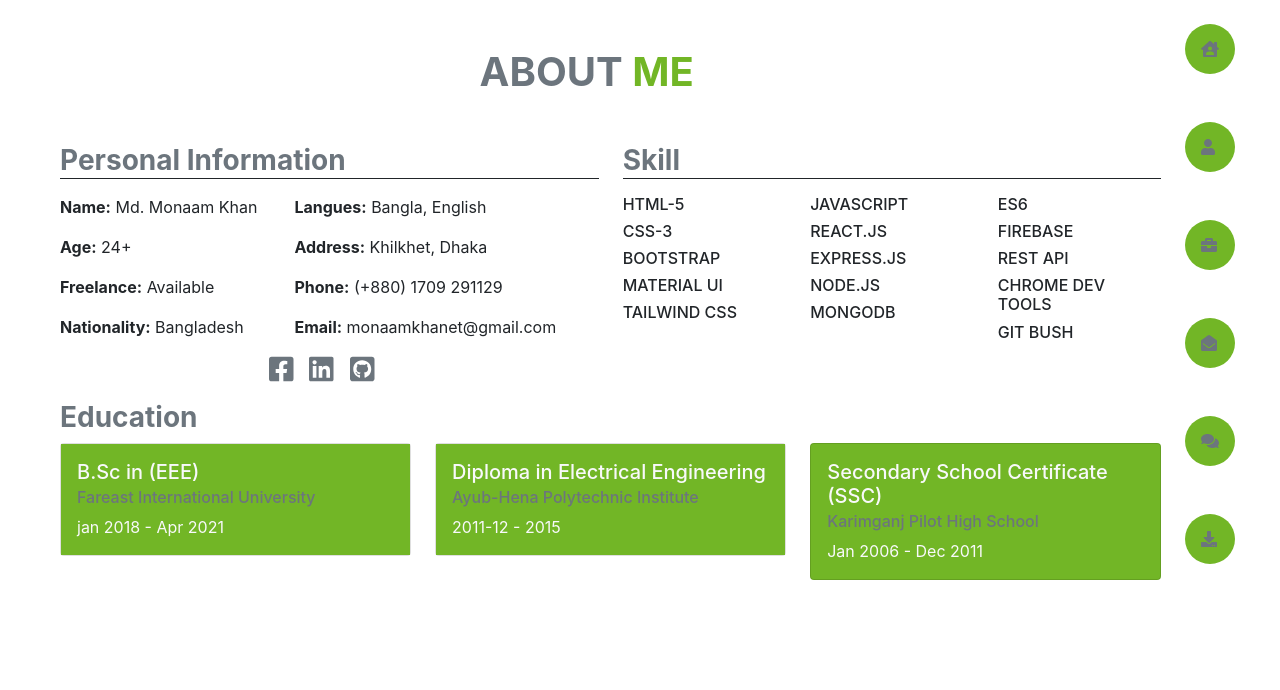
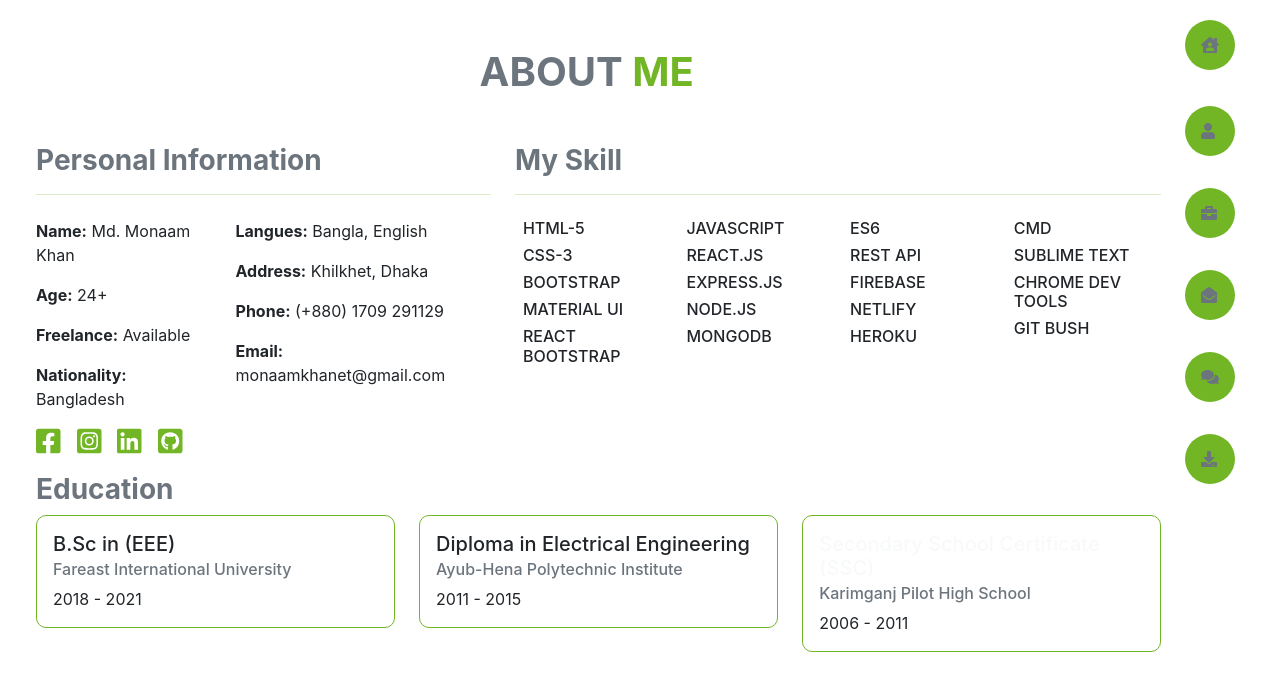
Before and after one commit to monayemkhan/my-portfolio, a React (Create React App) app: page /about in a window 1280 px wide. Shown: the top 690 px of the page. Built offline with nearby package versions, Linux system fonts and the light colour scheme.

Commit message:
five commit

```diff
--- a/public/index.html
+++ b/public/index.html
@@ -27,7 +27,7 @@
       work correctly both with client-side routing and a non-root public URL.
       Learn how to configure a non-root public URL by running `npm run build`.
     -->
-  <title>React App</title>
+  <title>Monaam-Khan-Portfolio</title>
 </head>
 
 <body>
--- a/src/App.css
+++ b/src/App.css
@@ -27,14 +27,14 @@
 }
 .home-img img {
   width: 100%;
-    height: calc(90vh - 80px);
-
+  height: calc(100vh - 80px);
 }
 .home-img {
     position: relative;
     border-radius: 25px;
-    height: 20px;
-    box-shadow: 1em;
+}
+.home-text {
+  position: relative;
 }
 /* resume download button styles */
 .resume-btn {
@@ -60,16 +60,19 @@
 /* contact form button styles*/
 .contact-btn-color {
   background-color: #72b626;
-    color: black;
+  color: white;
 }
 .contact-btn-color:hover {
   background-color: white;
   border-color: #72b626;
   color: #72b626;
 }
+.address-icon{
+  color: #72b626;
+}
 
 /* sidebar menu styles */
-.side{
+.side {
   width: 50px;
   height: 50px;
   list-style: none;
@@ -111,7 +114,18 @@ width: 50px;
 
 /* education bg styles */
 .edu-bg-color {
-  background-color: #72b626;
+  /* background-color: #72b626; */
+  border: 1px solid #72b626;
+  border-radius: 10px;
+}
+.card .rounded-3 {
+  border: 1px solid #72b626;
+}
+.about-icon {
+  color: #72b626;
+}
+.border-color {
+  color: #72b626;
 }
 
 @media (prefers-reduced-motion: no-preference) {
@@ -119,6 +133,7 @@ width: 50px;
     animation: App-logo-spin infinite 20s linear;
   }
 }
+
 
 .App-header {
   background-color: #282c34;
--- a/src/Component/Pages/About/About.js
+++ b/src/Component/Pages/About/About.js
@@ -2,7 +2,7 @@ import React from 'react';
 import { FontAwesomeIcon } from '@fortawesome/react-fontawesome';
 import { Col, Container, Row } from 'react-bootstrap';
 import Sidebar from '../../Shared/Sidebar/Sidebar';
-import { faFacebookSquare, faGithubSquare, faLinkedin } from '@fortawesome/free-brands-svg-icons';
+import { faFacebookSquare, faGithubSquare, faInstagramSquare, faLinkedin } from '@fortawesome/free-brands-svg-icons';
 
 const About = () => {
     return (
@@ -10,21 +10,22 @@ const About = () => {
         <Container fluid>
             <Row>
                 <Col md={11}>
-                    <Row className="">
+                    <Row>
                         <Col>
                             <h1 className="text-uppercase text-secondary fw-bold text-center my-5">About <span className="text-color">Me</span></h1>
                         </Col>
                     </Row>
                     {/* personal info */}
-                    <Row className="personal-info ps-5">
-                        <Col md={6} className="">
+                    <Row className="personal-info ps-4">
+                        <Col md={5} className="">
                             <Row>
                                 <Col>
-                                    <h3 className="fw-bold text-secondary border-bottom border-dark">Personal Information</h3>
+                                    <h3 className="fw-bold text-secondary">Personal Information</h3>
+                                    <hr className="border-color" />
                                 </Col>
                             </Row>
                             <Row className="mt-2">
-                                <Col md="5">
+                                <Col md={5}>
                                     <p> <strong>Name:</strong>  Md. Monaam Khan</p>
                                     <p> <strong>Age:</strong> 24+</p>
                                     <p> <strong>Freelance:</strong> Available</p>
@@ -39,35 +40,45 @@ const About = () => {
                             </Row>
                             <Row>
                                 <Col>
-                                    <div className="text-center">
-                                        <FontAwesomeIcon className="text-secondary fs-3 me-3" icon={faFacebookSquare} />
-                                        <FontAwesomeIcon className="text-secondary fs-3 me-3" icon={faLinkedin} />
-                                        <FontAwesomeIcon className="text-secondary fs-3 me-3" icon={faGithubSquare} />
+                                    <div className="">
+                                        <a href="#">
+                                            <FontAwesomeIcon className="about-icon fs-3 me-3" icon={faFacebookSquare} />
+                                            <FontAwesomeIcon className="about-icon fs-3 me-3" icon={faInstagramSquare} />
+                                            <FontAwesomeIcon className="about-icon fs-3 me-3" icon={faLinkedin} />
+                                            <FontAwesomeIcon className="about-icon fs-3 me-3" icon={faGithubSquare} />
+                                        </a>
                                     </div>
                                 </Col>
                             </Row>
                         </Col>
-                        <Col md={6}>
-                            <h3 className="fw-bold text-secondary border-bottom border-dark">Skill</h3>
-                            <Row className="mt-3">
-                                <Col>
+                        <Col md={7}>
+                            <h3 className="fw-bold text-secondary">My Skill</h3>
+                            <hr className="border-color" />
+                            <Row className="mt-2 p-2">
+                                <Col md={3}>
                                     <h6>HTML-5</h6>
                                     <h6>CSS-3</h6>
                                     <h6>BOOTSTRAP</h6>
                                     <h6>MATERIAL UI</h6>
-                                    <h6>TAILWIND CSS</h6>
+                                    <h6>REACT BOOTSTRAP</h6>
                                 </Col>
-                                <Col>
+                                <Col md={3}>
                                     <h6>JAVASCRIPT</h6>
                                     <h6>REACT.JS</h6>
                                     <h6>EXPRESS.JS</h6>
                                     <h6>NODE.JS</h6>
                                     <h6>MONGODB</h6>
                                 </Col>
-                                <Col>
+                                <Col md={3}>
                                     <h6>ES6</h6>
+                                    <h6>REST API</h6>
                                     <h6>FIREBASE</h6>
-                                    <h6>REST API</h6>
+                                    <h6>NETLIFY</h6>
+                                    <h6>HEROKU</h6>
+                                </Col>
+                                <Col md={3}>
+                                    <h6>CMD</h6>
+                                    <h6>SUBLIME TEXT</h6>
                                     <h6>CHROME DEV TOOLS</h6>
                                     <h6>GIT BUSH</h6>
                                 </Col>
@@ -75,32 +86,32 @@ const About = () => {
                         </Col>
                     </Row>
                     {/* my skill  */}
-                    <Row className="ps-5">
+                    <Row className="ps-4">
                         <h3 className="fw-bold text-secondary mt-3">Education</h3>
-                        <Col className="">
-                            <div className="card">
-                                <div class="card-body edu-bg-color">
-                                    <h5 className="card-title text-light">B.Sc in (EEE)</h5>
+                        <Col md={4}>
+                            <div className="card edu-bg-color">
+                                <div class="card-body">
+                                    <h5 className="card-title">B.Sc in (EEE)</h5>
                                     <h6 className="card-subtitle mb-2 text-muted">Fareast International University</h6>
-                                    <p className="card-text text-light">jan 2018 - Apr 2021</p>
+                                    <p className="card-text">2018 - 2021</p>
                                 </div>
                             </div>
                         </Col>
-                        <Col>
-                            <div className="card">
-                                <div className="card-body edu-bg-color">
-                                    <h5 className="card-title text-light">Diploma in Electrical Engineering</h5>
+                        <Col md={4}>
+                            <div className="card edu-bg-color">
+                                <div className="card-body">
+                                    <h5 className="card-title">Diploma in Electrical Engineering</h5>
                                     <h6 className="card-subtitle mb-2 text-muted">Ayub-Hena Polytechnic Institute</h6>
-                                    <p className="card-text text-light">2011-12 - 2015</p>
+                                    <p className="card-text">2011 - 2015</p>
                                 </div>
                             </div>
                         </Col>
-                        <Col>
+                        <Col md={4}>
                             <div className="card edu-bg-color">
                                 <div className="card-body">
                                     <h5 className="card-title text-light">Secondary School Certificate (SSC) </h5>
                                     <h6 className="card-subtitle mb-2 text-muted">Karimganj Pilot High School</h6>
-                                    <p className="card-text text-light">Jan 2006 - Dec 2011</p>
+                                    <p className="card-text">2006 - 2011</p>
                                 </div>
                             </div>
                         </Col>
--- a/src/Component/Pages/Project/Project.css
+++ b/src/Component/Pages/Project/Project.css
@@ -7,7 +7,6 @@
  .box-item:hover {
 
      border-radius: 10px;
-     box-shadow: rgba(50, 50, 93, 0.25) 0px 50px 100px -20px, rgba(0, 0, 0, 0.3) 0px 30px 60px -30px, rgb(80, 238, 48) 0px -2px 6px 0px inset;
      transition: .5s ease-in-out !important;
     transition-delay: .1s;
  }
--- a/src/Component/Shared/Sidebar/Sidebar.js
+++ b/src/Component/Shared/Sidebar/Sidebar.js
@@ -9,37 +9,37 @@ const Sidebar = () => {
             <div className="sidebar-menu">
                 <ul className="sidebar-icon d-md-flex flex-md-column d-sm-flex flex-sm-row d-flex flex-row list-unstyled">
                     <NavLink to="/home" className=" text-decoration-none">
-                        <li className="icon-box my-4 side text-decoration-none">
+                        <li className="icon-box side text-decoration-none">
                             <FontAwesomeIcon className="text-secondary text-center fs-6 ms-3" icon={faHouseUser} />
                             <div className="dis">Home</div>
                         </li>
                     </NavLink>
                     <NavLink to="/about" className="text-decoration-none ">
-                        <li className="icon-box my-4 text-center side text-decoration-none">
+                        <li className="icon-box my-3 text-center side text-decoration-none">
                             <FontAwesomeIcon className="text-secondary fs-6 ms-3" icon={faUser} />
                             <div className="dis">About</div>
                         </li>
                     </NavLink>
                     <NavLink to="/projects" className="text-decoration-none">
-                        <li className="icon-box my-4 text-center side text-decoration-none">
+                        <li className="icon-box my-3 text-center side text-decoration-none">
                             <FontAwesomeIcon className="text-secondary fs-6 ms-3" icon={faBriefcase} />
                             <div className="dis">Protfolio</div>
                         </li>
                     </NavLink>
                     <NavLink to="/contact" className="text-decoration-none">
-                        <li className="icon-box my-4 text-center side text-decoration-none">
+                        <li className="icon-box my-3 text-center side text-decoration-none">
                             <FontAwesomeIcon className="text-secondary fs-6 ms-3" icon={faEnvelopeOpen} />
                             <div className="dis">Contact</div>
                         </li>
                     </NavLink>
                     <NavLink to="/blogs" className="text-decoration-none">
-                        <li className="icon-box my-4 text-center side text-decoration-none">
+                        <li className="icon-box my-3 text-center side text-decoration-none">
                             <FontAwesomeIcon className="text-secondary fs-6 ms-3" icon={faComments} />
                             <div className="dis">Blogs</div>
                         </li>
                     </NavLink>
                     <NavLink to="/resume" className="text-decoration-none">
-                        <li className="icon-box my-4 text-center side text-decoration-none">
+                        <li className="icon-box my-3 text-center side text-decoration-none">
                             <FontAwesomeIcon className="text-secondary fs-6 ms-3" icon={faDownload} />
                             <div className="dis">Resume</div>
                         </li>
```
Also changed, not shown: src/Component/Home/Home/Home.js (+10 -14 lines), src/Component/Pages/Contact/Contact.js (+11 -11 lines), src/Component/Pages/Projects/Projects.js (+6 -6 lines). Lines whose indentation alone changed are shown as unchanged.
